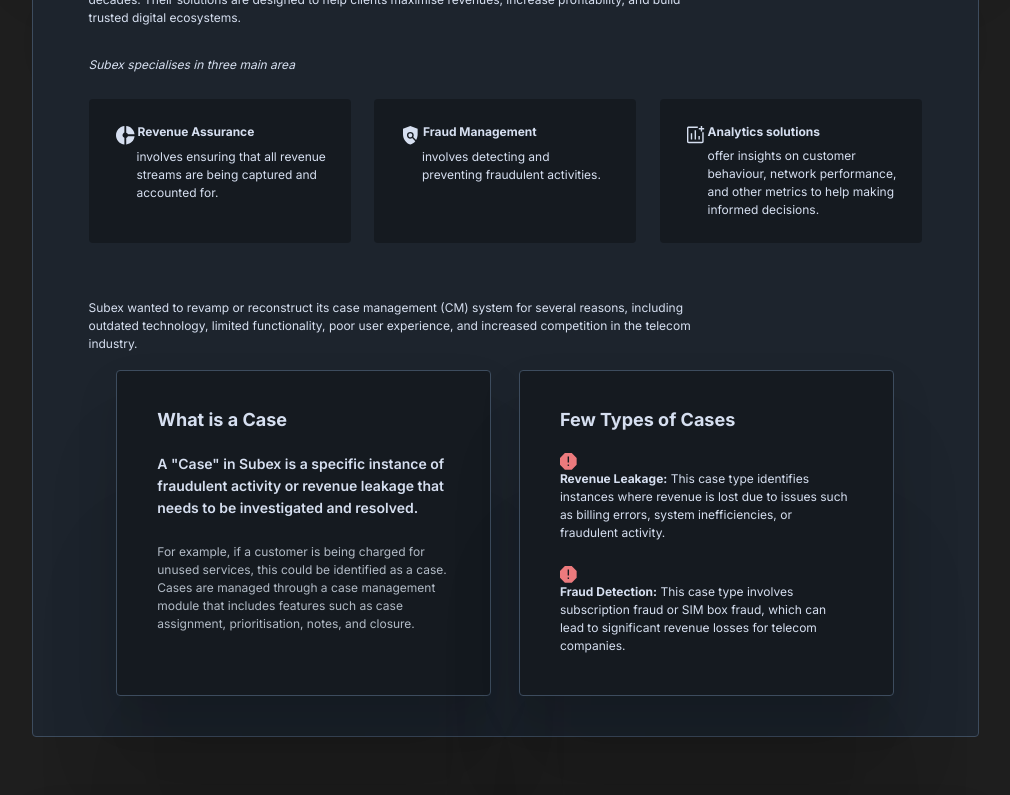
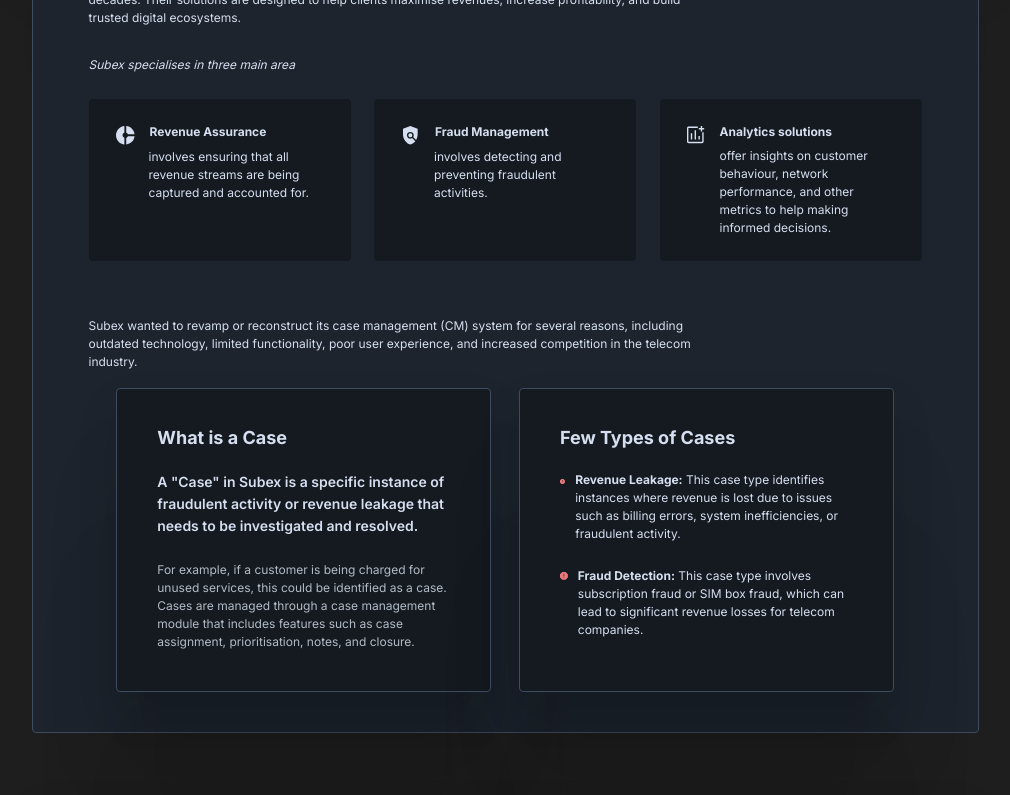
Before and after one commit to krishnanandpatl/portifolio, a React (Vite) app: page /subex in a window 1280 px wide. Shown: the part 1120-1915 px from the top of the page, without its empty margins (135-1145 px from the left). Built offline with nearby package versions, Linux system fonts and the light colour scheme.

Commit message:
changes
Signed-off-by: Krishna Nand Patel <imkrishna8737@gmail.com>

```diff
--- a/src/components/styles/subex.css
+++ b/src/components/styles/subex.css
@@ -146,6 +146,7 @@
 .speci-title-subex {
   display: flex;
   width: fit-content;
+  gap: 12px;
   font-weight: 700;
   font-size: 12px;
   line-height: 18px;
@@ -156,6 +157,7 @@
   padding-left: 24px;
   font-size: 12px;
   line-height: 18px;
+  margin-left: 12px;
   color: #d6dff0;
 }
 .mid-spec-subex {
@@ -223,6 +225,8 @@
   padding: 56px;
   padding-top: 30px;
   display: flex;
+  gap: 12px;
+  align-items:baseline;
 }
 .buisness-challenge-subex-content h1 {
   font-weight: 700;
@@ -741,7 +745,7 @@
   margin-bottom: 76px;
   margin-top: 48px;
 }
-.navigation-subex>div {
+.navigation-subex > div {
   border: 1px solid #d6dff0;
   border-radius: 4px;
   padding: 16px;
@@ -753,7 +757,7 @@
   text-align: center;
   color: #d6dff0;
 }
-.navigation-subex>div>div{
+.navigation-subex > div > div {
   margin-left: 8px;
   margin-right: 8px;
 }
--- a/src/components/subex/Subex.jsx
+++ b/src/components/subex/Subex.jsx
@@ -170,22 +170,27 @@
               <div className="type-case-btm-subex">
                 <h3>Few Types of Cases</h3>
                 <br />
-                <div>
+                <div className="flex gap-[10px] items-baseline">
                   <div>
                     <img src={leak} alt="" />
                   </div>
-                  <strong>Revenue Leakage:</strong> This case type identifies
-                  instances where revenue is lost due to issues such as billing
-                  errors, system inefficiencies, or fraudulent activity.
+                  <div>
+                    <strong>Revenue Leakage:</strong> This case type identifies
+                    instances where revenue is lost due to issues such as
+                    billing errors, system inefficiencies, or fraudulent
+                    activity.
+                  </div>
                 </div>
                 <br />
-                <div>
-                  <div>
+                <div className="flex gap-[10px] items-baseline">
+                  <div className="w-6">
                     <img src={leak} alt="" />
                   </div>
-                  <strong>Fraud Detection:</strong> This case type involves
-                  subscription fraud or SIM box fraud, which can lead to
-                  significant revenue losses for telecom companies.
+                  <div>
+                    <strong>Fraud Detection:</strong> This case type involves
+                    subscription fraud or SIM box fraud, which can lead to
+                    significant revenue losses for telecom companies.
+                  </div>
                 </div>
               </div>
             </div>
@@ -210,7 +215,7 @@
             <div>
               <img src={flag} alt="" />
             </div>
-            <div className="buisness-challenge-subex-content">
+            <div>
               <h1>Design Challenge</h1>
               <br />
               <p>
```
